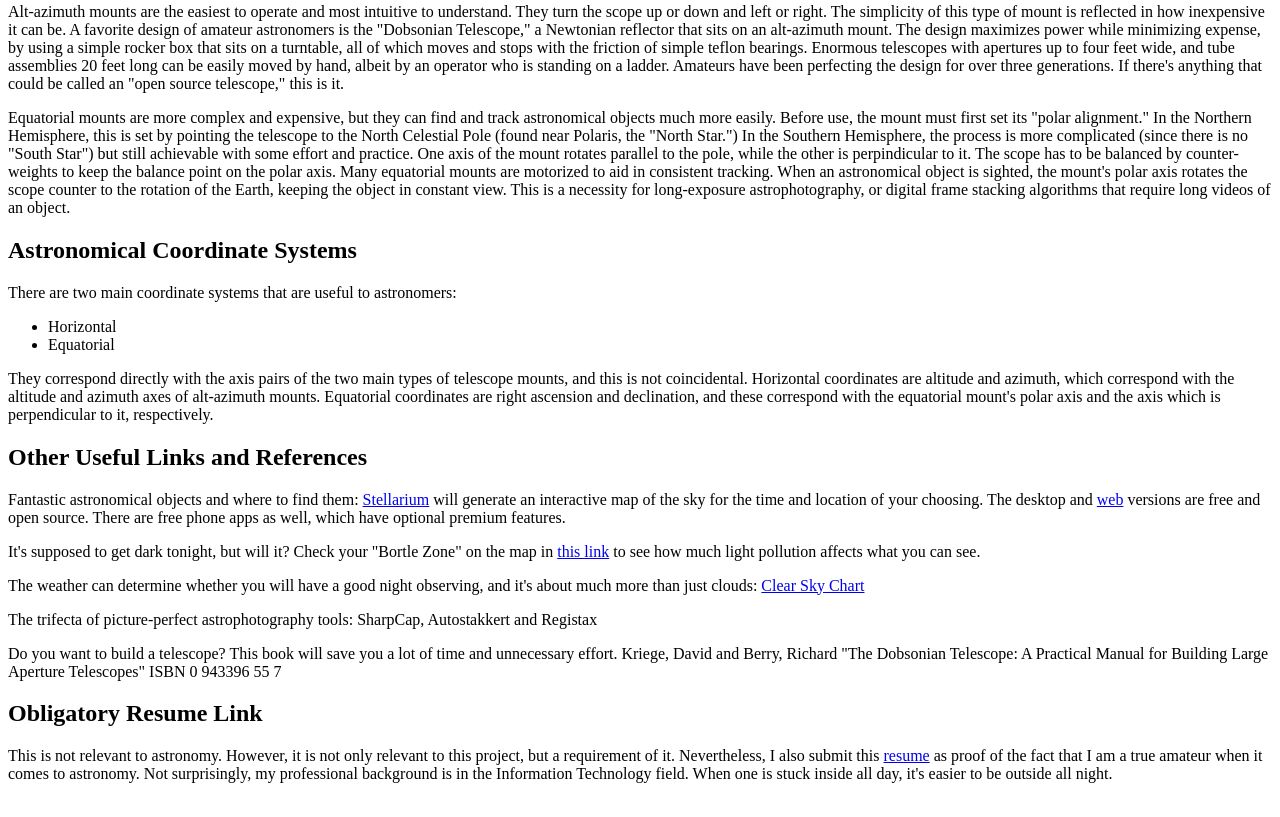
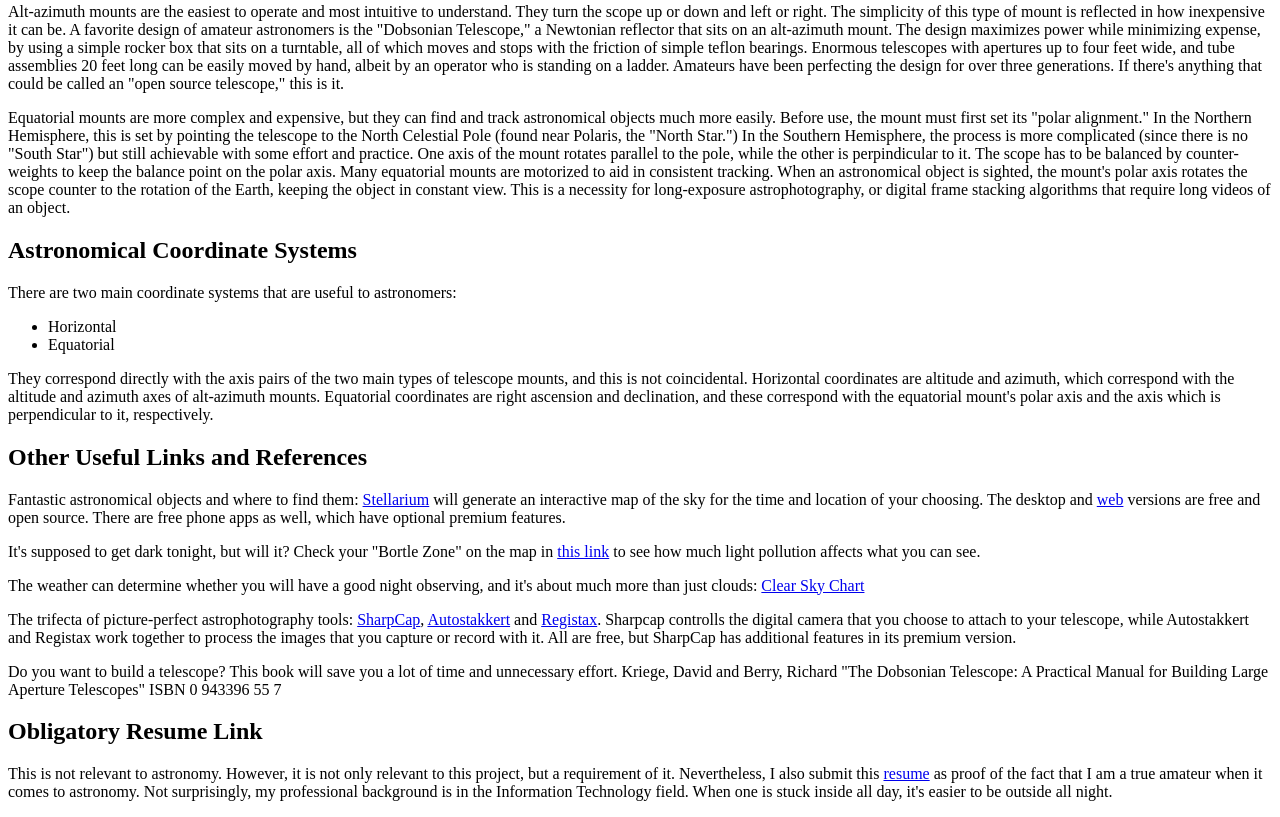
Before and after one commit to JPDIIT/webdev_project1, a plain HTML site: page index.html in a window 1280 px wide. Shown: the part 1181-1998 px from the top of the page. Drawn offline with Linux system fonts and the light colour scheme.

Commit message:
Add astrophotography links and info
Add links to SharpCap, Autostakkert and Registax, along with explanations of what they are and do.

```diff
--- a/index.html
+++ b/index.html
@@ -71,7 +71,10 @@
   this link</a> to see how much light pollution affects what you can see.</p>
   <p>The weather can determine whether you will have a good night observing, and it's about much more than just clouds: <a href="https://www.cleardarksky.com/csk/">
   Clear Sky Chart</a></p>
-  <p>The trifecta of picture-perfect astrophotography tools: SharpCap, Autostakkert and Registax</p>
+  <p>The trifecta of picture-perfect astrophotography tools: <a href="https://www.sharpcap.co.uk/sharpcap/downloads">SharpCap</a>,
+  <a href="https://www.autostakkert.com/">Autostakkert</a> and <a href="https://www.astronomie.be/registax/">Registax</a>. Sharpcap controlls the digital camera that
+  you choose to attach to your telescope, while Autostakkert and Registax work together to process the images that you capture or record with it. All are free,
+  but SharpCap has additional features in its premium version.</p>
   <p>Do you want to build a telescope? This book will save you a lot of time and unnecessary effort. Kriege, David and Berry, Richard "The Dobsonian Telescope:
   A Practical Manual for Building Large Aperture Telescopes" ISBN 0 943396 55 7</p>
   <h2>Obligatory Resume Link</h2>
```
